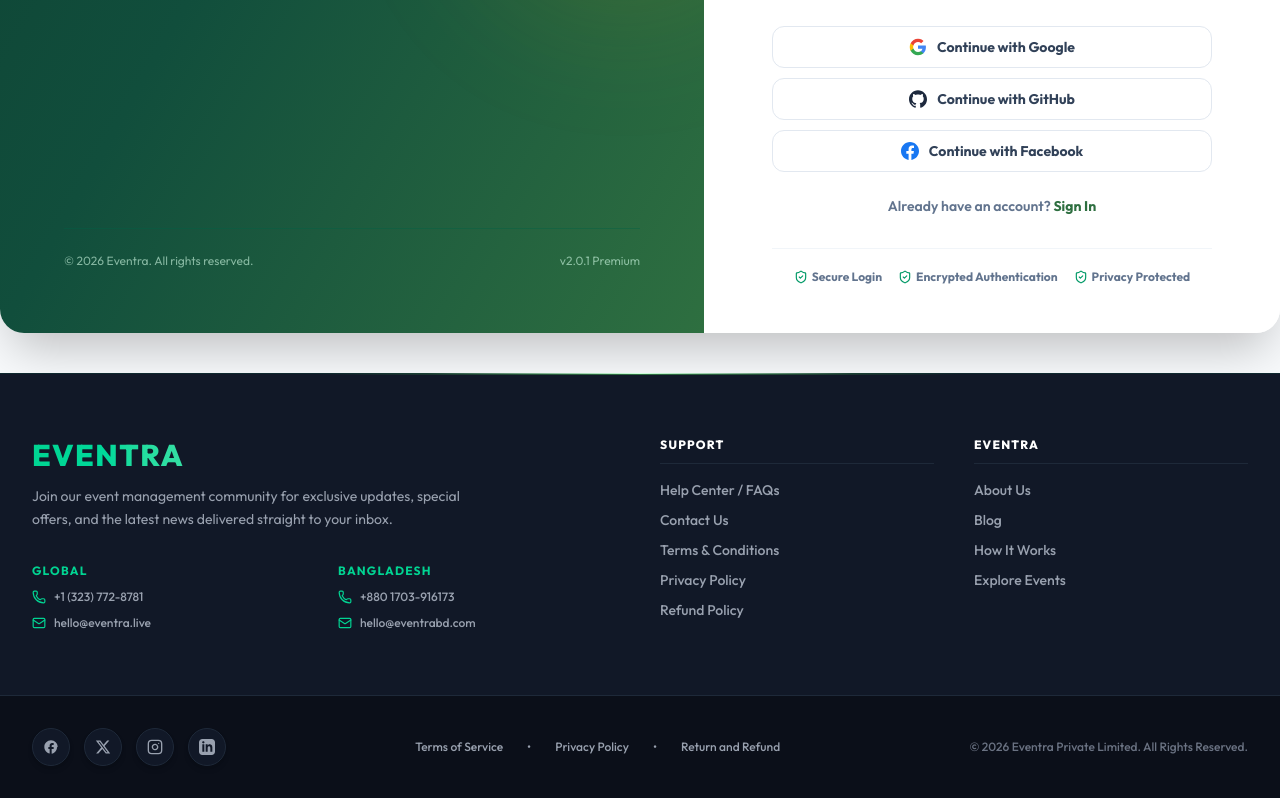
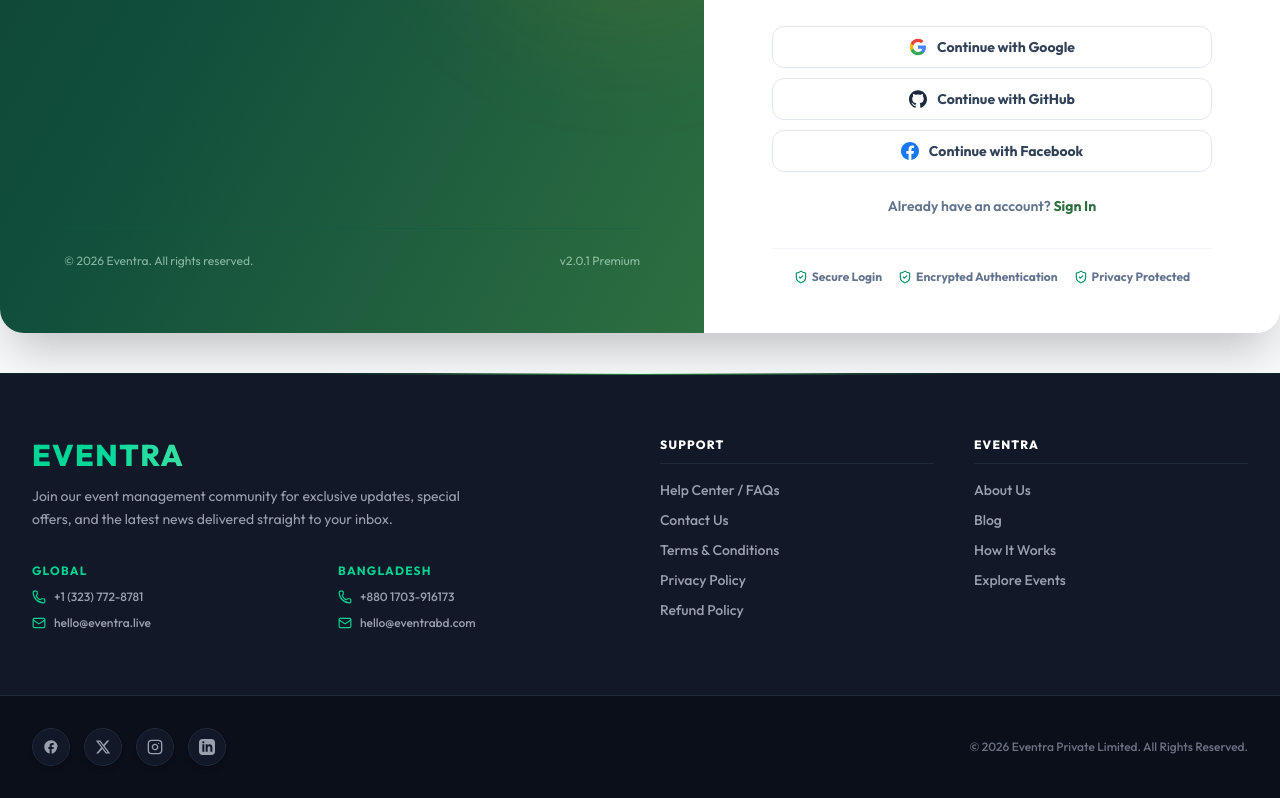
Before and after one commit to tanvirrana16/Eventra, a React (Vite) app in the folder eventra_frontend/: page /signup in a window 1280 px wide. Shown: the part 978-1776 px from the top of the page. Built offline with nearby package versions, Linux system fonts and the light colour scheme; no server answers.

Commit message:
fix: remove duplicate legal links in footer and import missing category sparkles icon

```diff
--- a/eventra_frontend/src/components/ExploreCategories.jsx
+++ b/eventra_frontend/src/components/ExploreCategories.jsx
@@ -17,7 +17,8 @@ import {
   Rocket,
   Smile,
   GlassWater,
-  Film
+  Film,
+  Sparkles
 } from 'lucide-react';
 
 const iconMap = {
@@ -36,7 +37,8 @@ const iconMap = {
   Rocket,
   Smile,
   GlassWater,
-  Film
+  Film,
+  Sparkles
 };
 
 const colorSchemes = [
--- a/eventra_frontend/src/components/Footer.jsx
+++ b/eventra_frontend/src/components/Footer.jsx
@@ -155,16 +155,6 @@ export default function Footer({ data }) {
               </svg>
             </a>
           </div>
-
-          {/* Center: Legal quick links */}
-          <div className="flex flex-wrap justify-center gap-x-6 gap-y-2 text-gray-400">
-            <a href="#terms" className="hover:text-emerald-400 transition-colors">Terms of Service</a>
-            <span>•</span>
-            <a href="#privacy" className="hover:text-emerald-400 transition-colors">Privacy Policy</a>
-            <span>•</span>
-            <a href="#refund" className="hover:text-emerald-400 transition-colors">Return and Refund</a>
-          </div>
-
           {/* Right: Copyright */}
           <div className="text-center md:text-right">
             <p>{brandCopyright}</p>
```
